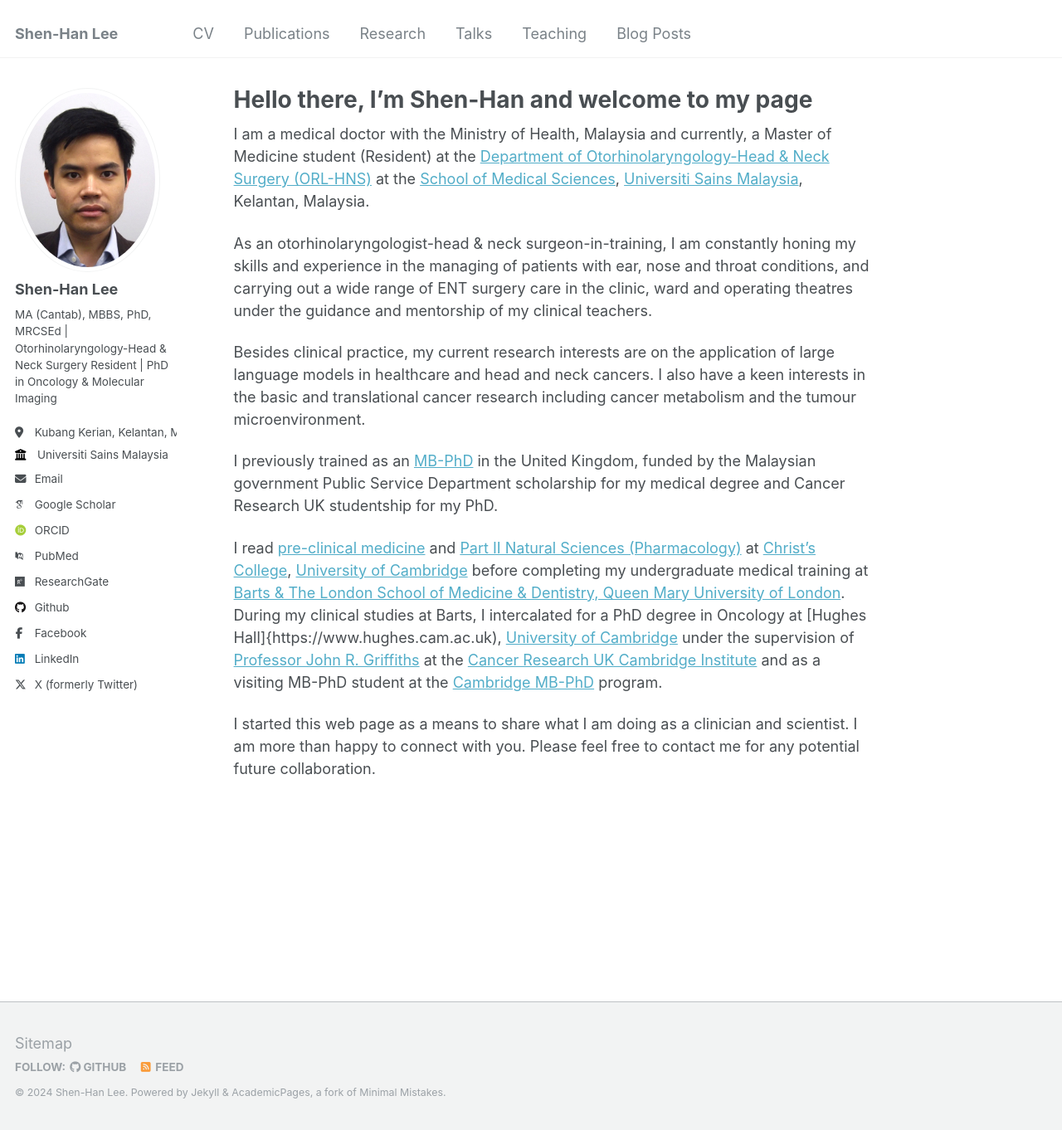
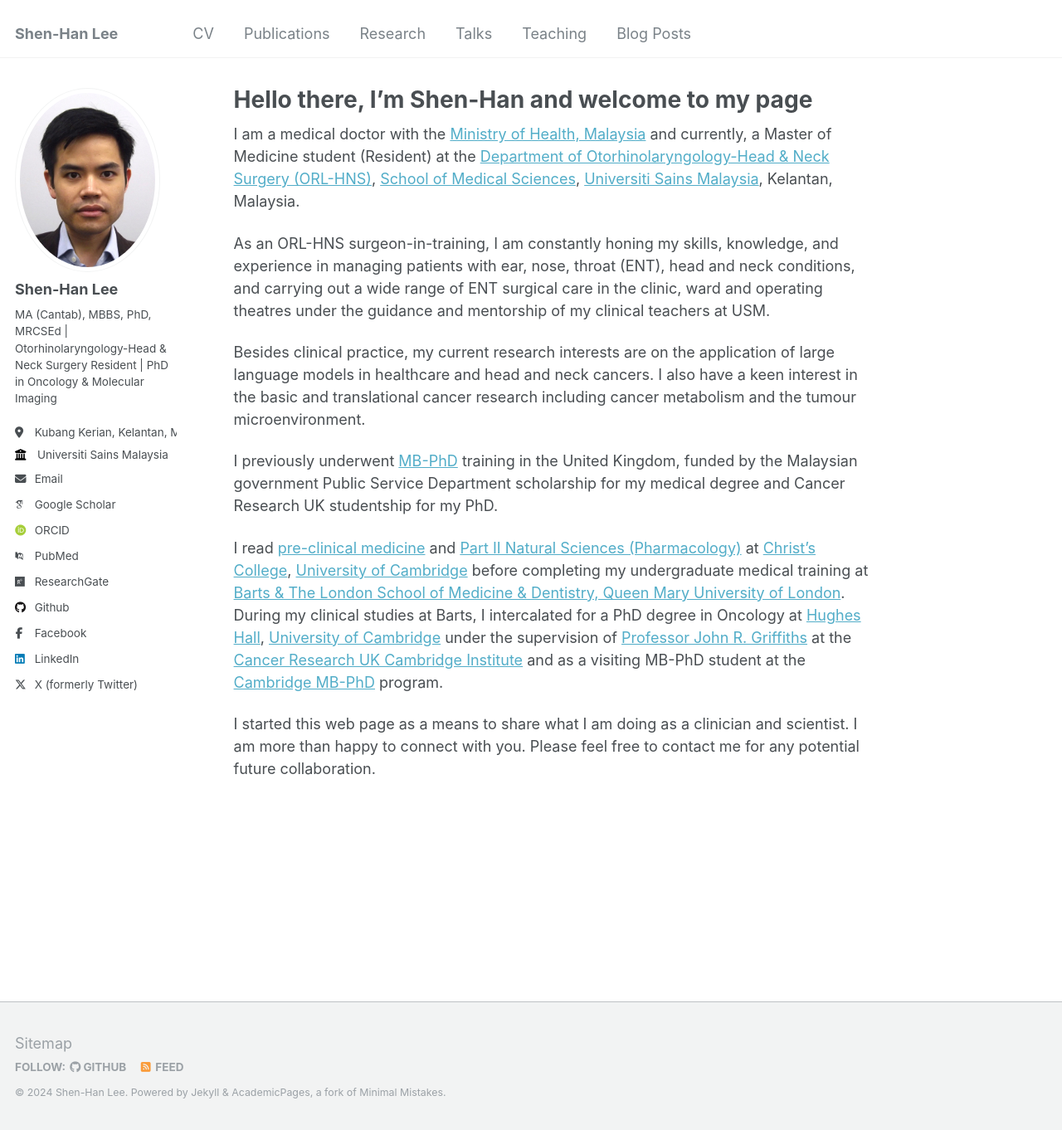
Before and after one commit to shenhanlee/shenhanlee.github.io, a Jekyll site: the page built from _pages/about.md, in a window 1280 px wide and 1362 px high. Shown: the whole window at 83% size. Built offline with Jekyll 4.4.1, drawn with Linux system fonts in a browser that asks for light colours; some web fonts are replaced.

Commit message:
Merge remote-tracking branch 'origin/master'

```diff
--- a/_pages/about.md
+++ b/_pages/about.md
@@ -7,14 +7,14 @@ redirect_from:
   - /about.html
 ---
 
-I am a medical doctor with the Ministry of Health, Malaysia and currently, a Master of Medicine student (Resident) at the [Department of Otorhinolaryngology-Head & Neck Surgery (ORL-HNS)](https://medic.usm.my/home-orlhns.html) at the [School of Medical Sciences](https://medic.usm.my/), [Universiti Sains Malaysia](https://www.usm.my/), Kelantan, Malaysia.
+I am a medical doctor with the [Ministry of Health, Malaysia](https://www.moh.gov.my/) and currently, a Master of Medicine student (Resident) at the [Department of Otorhinolaryngology-Head & Neck Surgery (ORL-HNS)](https://medic.usm.my/home-orlhns.html), [School of Medical Sciences](https://medic.usm.my/), [Universiti Sains Malaysia](https://www.usm.my/), Kelantan, Malaysia.
 
-As an otorhinolaryngologist-head & neck surgeon-in-training, I am constantly honing my skills and experience in the managing of patients with ear, nose and throat conditions, and carrying out a wide range of ENT surgery care in the clinic, ward and operating theatres under the guidance and mentorship of my clinical teachers.
+As an ORL-HNS surgeon-in-training, I am constantly honing my skills, knowledge, and experience in managing patients with ear, nose, throat (ENT), head and neck conditions, and carrying out a wide range of ENT surgical care in the clinic, ward and operating theatres under the guidance and mentorship of my clinical teachers at USM.
 
-Besides clinical practice, my current research interests are on the application of large language models in healthcare and head and neck cancers. I also have a keen interests in the basic and translational cancer research including cancer metabolism and the tumour microenvironment.
+Besides clinical practice, my current research interests are on the application of large language models in healthcare and head and neck cancers. I also have a keen interest in the basic and translational cancer research including cancer metabolism and the tumour microenvironment.
 
-I previously trained as an [MB-PhD](https://students-residents.aamc.org/md-phd-dual-degree-training/md-phd-dual-degree-training) in the United Kingdom, funded by the Malaysian government Public Service Department scholarship for my medical degree and Cancer Research UK studentship for my PhD.
+I previously underwent [MB-PhD](https://students-residents.aamc.org/md-phd-dual-degree-training/md-phd-dual-degree-training) training in the United Kingdom, funded by the Malaysian government Public Service Department scholarship for my medical degree and Cancer Research UK studentship for my PhD.
 
-I read [pre-clinical medicine](https://www.biology.cam.ac.uk/undergrads/MedST/Current/Course/Years1and2) and [Part II Natural Sciences (Pharmacology)](https://www.phar.cam.ac.uk/undergrads/bbs) at [Christ's College](https://www.christs.cam.ac.uk), [University of Cambridge](https://wwww.cam.ac.uk) before completing my undergraduate medical training at [Barts & The London School of Medicine & Dentistry, Queen Mary University of London](https://www.qmul.ac.uk/fmd/). During my clinical studies at Barts, I intercalated for a PhD degree in Oncology at [Hughes Hall]{https://www.hughes.cam.ac.uk), [University of Cambridge](https://www.cam.ac.uk) under the supervision of [Professor John R. Griffiths](https://crukcambridgecentre.org.uk/users/griffiths) at the [Cancer Research UK Cambridge Institute](https://www.cruk.cam.ac.uk) and as a visiting MB-PhD student at the [Cambridge MB-PhD](https://www.medschl.cam.ac.uk/clinical-school-mbphd-course-information) program.
+I read [pre-clinical medicine](https://www.biology.cam.ac.uk/undergrads/MedST/Current/Course/Years1and2) and [Part II Natural Sciences (Pharmacology)](https://www.phar.cam.ac.uk/undergrads/bbs) at [Christ's College](https://www.christs.cam.ac.uk), [University of Cambridge](https://wwww.cam.ac.uk) before completing my undergraduate medical training at [Barts & The London School of Medicine & Dentistry, Queen Mary University of London](https://www.qmul.ac.uk/fmd/). During my clinical studies at Barts, I intercalated for a PhD degree in Oncology at [Hughes Hall](https://www.hughes.cam.ac.uk), [University of Cambridge](https://www.cam.ac.uk) under the supervision of [Professor John R. Griffiths](https://crukcambridgecentre.org.uk/users/griffiths) at the [Cancer Research UK Cambridge Institute](https://www.cruk.cam.ac.uk) and as a visiting MB-PhD student at the [Cambridge MB-PhD](https://www.medschl.cam.ac.uk/clinical-school-mbphd-course-information) program.
 
 I started this web page as a means to share what I am doing as a clinician and scientist. I am more than happy to connect with you. Please feel free to contact me for any potential future collaboration.
```
